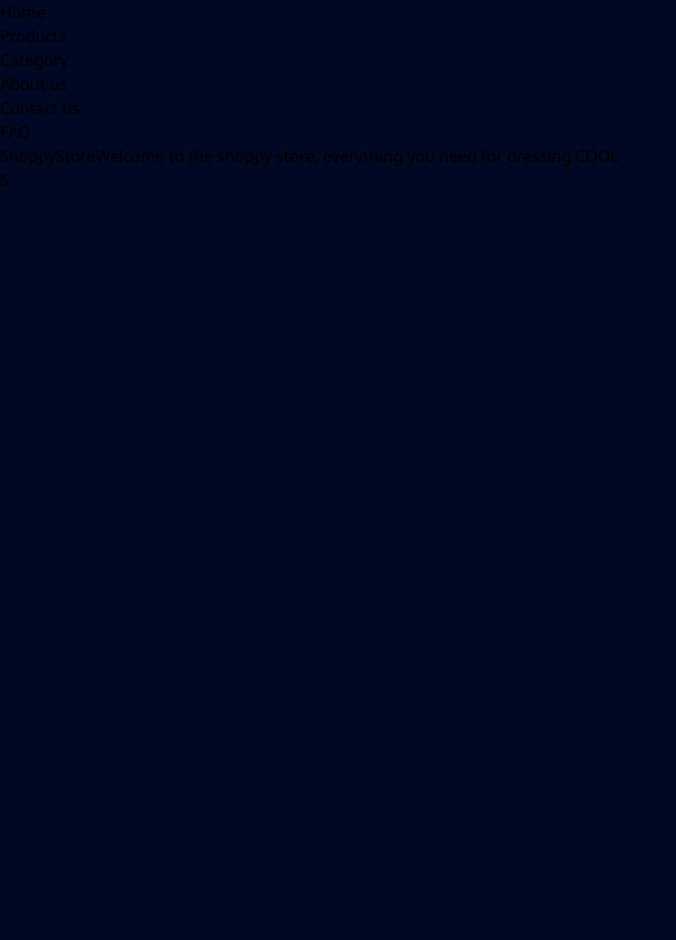
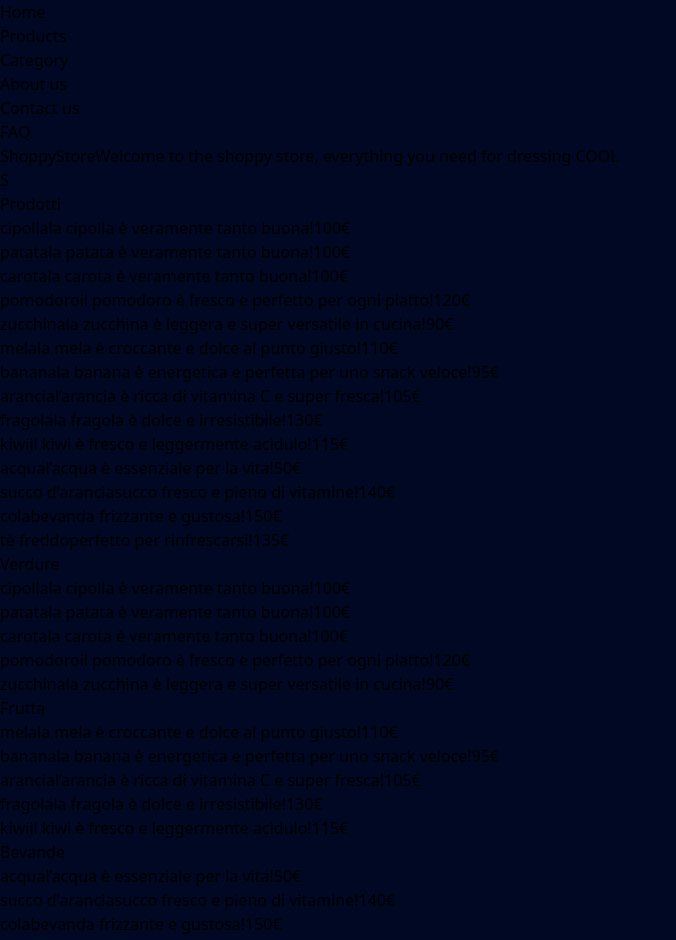
Before and after one commit to MattiaDV/FRONTEND-EXAM, a React (Vite) app in the folder final_exam/: page / in a window 1280 px wide. Shown: the top 940 px of the page, without its empty margins (0-676 px from the left). Before the commit the page ends 800 px from the top, so only its background shows below. Built offline with nearby package versions, Linux system fonts and the light colour scheme.

Commit message:
Update exam

```diff
--- /dev/null
+++ b/final_exam/src/components/Categories.tsx
@@ -0,0 +1,73 @@
+type product = {
+    name: string;
+    cost: number;
+    description: string;
+    category: string;
+}
+
+export default function Categories() {
+    const products: product[] = [
+        {name: "cipolla", cost: 100, description: "la cipolla è veramente tanto buona!", category: "Verdure"},
+        {name: "patata", cost: 100, description: "la patata è veramente tanto buona!", category: "Verdure"},
+        {name: "carota", cost: 100, description: "la carota è veramente tanto buona!", category: "Verdure"},
+        {name: "pomodoro", cost: 120, description: "il pomodoro è fresco e perfetto per ogni piatto!", category: "Verdure"},
+        {name: "zucchina", cost: 90, description: "la zucchina è leggera e super versatile in cucina!", category: "Verdure"},
+
+        {name: "mela", cost: 110, description: "la mela è croccante e dolce al punto giusto!", category: "Frutta"},
+        {name: "banana", cost: 95, description: "la banana è energetica e perfetta per uno snack veloce!", category: "Frutta"},
+        {name: "arancia", cost: 105, description: "l’arancia è ricca di vitamina C e super fresca!", category: "Frutta"},
+        {name: "fragola", cost: 130, description: "la fragola è dolce e irresistibile!", category: "Frutta"},
+        {name: "kiwi", cost: 115, description: "il kiwi è fresco e leggermente acidulo!", category: "Frutta"},
+
+        {name: "acqua", cost: 50, description: "l’acqua è essenziale per la vita!", category: "Bevande"},
+        {name: "succo d'arancia", cost: 140, description: "succo fresco e pieno di vitamine!", category: "Bevande"},
+        {name: "cola", cost: 150, description: "bevanda frizzante e gustosa!", category: "Bevande"},
+        {name: "tè freddo", cost: 135, description: "perfetto per rinfrescarsi!", category: "Bevande"}
+    ]
+    return (
+        <div className="w-[100%] p-[20px] bg-[var(--bg-navbar)] flex flex-col flex-wrap justify-center items-center gap-[10px]">
+            <h1 className="text-[var(--special-text)] text-[30px] font-bold">Verdure</h1>
+            <div className="w-[70%] p-[20px] bg-[var(--bg-navbar)] flex flex-wrap justify-center items-center gap-[10px]">
+                {
+                    products
+                    .filter(d => d.category == "Verdure")
+                    .map((p, i) => (
+                        <div className="w-[300px] flex flex-col justify-center items-center h-[300px] bg-[var(--bg)] text-[var(--text)] border border-none rounded-[10px] text-center p-[20px]" key={i}>
+                            <span className="text-[35px]">{p.name}</span>
+                            <span className="text-[var(--special-text)]">{p.description}</span>
+                            <span className="">{p.cost}€</span>
+                        </div>
+                    ))
+                }
+            </div>
+            <h1 className="text-[var(--special-text)] text-[30px] font-bold">Frutta</h1>
+            <div className="w-[70%] p-[20px] bg-[var(--bg-navbar)] flex flex-wrap justify-center items-center gap-[10px]">
+                {
+                    products
+                    .filter(d => d.category == "Frutta")
+                    .map((p, i) => (
+                        <div className="w-[300px] flex flex-col justify-center items-center h-[300px] bg-[var(--bg)] text-[var(--text)] border border-none rounded-[10px] text-center p-[20px]" key={i}>
+                            <span className="text-[35px]">{p.name}</span>
+                            <span className="text-[var(--special-text)]">{p.description}</span>
+                            <span className="">{p.cost}€</span>
+                        </div>
+                    ))
+                }
+            </div>
+            <h1 className="text-[var(--special-text)] text-[30px] font-bold">Bevande</h1>
+            <div className="w-[70%] p-[20px] bg-[var(--bg-navbar)] flex flex-wrap justify-center items-center gap-[10px]">
+                {
+                    products
+                    .filter(d => d.category == "Bevande")
+                    .map((p, i) => (
+                        <div className="w-[300px] flex flex-col justify-center items-center h-[300px] bg-[var(--bg)] text-[var(--text)] border border-none rounded-[10px] text-center p-[20px]" key={i}>
+                            <span className="text-[35px]">{p.name}</span>
+                            <span className="text-[var(--special-text)]">{p.description}</span>
+                            <span className="">{p.cost}€</span>
+                        </div>
+                    ))
+                }
+            </div>
+        </div>
+    )
+}
--- /dev/null
+++ b/final_exam/src/components/Product.tsx
@@ -0,0 +1,43 @@
+type product = {
+    name: string;
+    cost: number;
+    description: string;
+    category: string;
+}
+
+export default function Products() {
+    const products: product[] = [
+        {name: "cipolla", cost: 100, description: "la cipolla è veramente tanto buona!", category: "Verdure"},
+        {name: "patata", cost: 100, description: "la patata è veramente tanto buona!", category: "Verdure"},
+        {name: "carota", cost: 100, description: "la carota è veramente tanto buona!", category: "Verdure"},
+        {name: "pomodoro", cost: 120, description: "il pomodoro è fresco e perfetto per ogni piatto!", category: "Verdure"},
+        {name: "zucchina", cost: 90, description: "la zucchina è leggera e super versatile in cucina!", category: "Verdure"},
+
+        {name: "mela", cost: 110, description: "la mela è croccante e dolce al punto giusto!", category: "Frutta"},
+        {name: "banana", cost: 95, description: "la banana è energetica e perfetta per uno snack veloce!", category: "Frutta"},
+        {name: "arancia", cost: 105, description: "l’arancia è ricca di vitamina C e super fresca!", category: "Frutta"},
+        {name: "fragola", cost: 130, description: "la fragola è dolce e irresistibile!", category: "Frutta"},
+        {name: "kiwi", cost: 115, description: "il kiwi è fresco e leggermente acidulo!", category: "Frutta"},
+
+        {name: "acqua", cost: 50, description: "l’acqua è essenziale per la vita!", category: "Bevande"},
+        {name: "succo d'arancia", cost: 140, description: "succo fresco e pieno di vitamine!", category: "Bevande"},
+        {name: "cola", cost: 150, description: "bevanda frizzante e gustosa!", category: "Bevande"},
+        {name: "tè freddo", cost: 135, description: "perfetto per rinfrescarsi!", category: "Bevande"}
+    ]
+    return (
+        <div className="w-[100%] p-[20px] bg-[var(--bg-navbar)] flex flex-col flex-wrap justify-center items-center gap-[10px]">
+            <h1 className="text-[var(--special-text)] text-[30px] font-bold">Prodotti</h1>
+            <div className="w-[70%] p-[20px] bg-[var(--bg-navbar)] flex flex-wrap justify-center items-center gap-[10px]">
+                {
+                    products.map((p, i) => (
+                        <div className="w-[300px] flex flex-col justify-center items-center h-[300px] bg-[var(--bg)] text-[var(--text)] border border-none rounded-[10px] text-center p-[20px]" key={i}>
+                            <span className="text-[35px]">{p.name}</span>
+                            <span className="text-[var(--special-text)]">{p.description}</span>
+                            <span className="">{p.cost}€</span>
+                        </div>
+                    ))
+                }
+            </div>
+        </div>
+    )
+}
--- a/final_exam/src/pages/Home.tsx
+++ b/final_exam/src/pages/Home.tsx
@@ -1,5 +1,7 @@
 import Navbar from "../components/Navbar"
 import Header from "../components/Header"
+import Products from "../components/Product"
+import Categories from "../components/Categories"
 
 export default function Home() {
     return (
@@ -7,6 +9,8 @@ export default function Home() {
             <div className="">
                 <Navbar />
                 <Header />
+                <Products />
+                <Categories />
             </div>
         </>
     )
```
